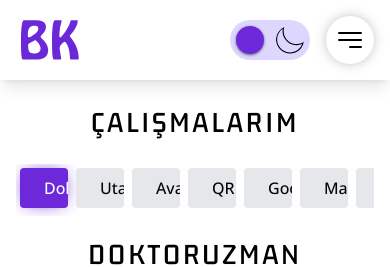
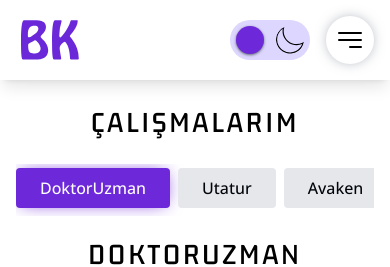
Before and after one commit to BatuhanKeskinsoy/cvreact, a React (Create React App) app: page /calismalarim in a window 390 px wide. Shown: the top 267 px of the page. Built offline with nearby package versions, Linux system fonts and the light colour scheme.

Commit message:
Update JobsMain.js

```diff
--- a/src/pages/jobs/JobsMain.js
+++ b/src/pages/jobs/JobsMain.js
@@ -33,7 +33,7 @@ function JobsMain() {
                   <NavLink tabIndex={key} to={jobSlug} key={key} onClick={handleRemoveActiveClass} className={
 
                     `JobsLink ${isActive ? 'first:active' : ''} block sm:text-left text-center h-fit px-6 py-2 rounded transition-all sm:w-[200px] w-fit my-1 ` +
-                    ` whitespace-nowrap overflow-hidden text-ellipsis md:min-w-max md:mx-0 mx-1 md:first:ml-0 first:ml-1 ` +
+                    ` whitespace-nowrap overflow-hidden text-ellipsis min-w-max md:mx-0 mx-1 first:ml-0 last:mr-0 ` +
                     `dark:bg-customSecondary-900 bg-gray-200 dark:hover:bg-yellow-400 hover:bg-violet-600 ` +
                     `dark:text-gray-200 text-customPrimary-900 dark:hover:text-customPrimary-900 hover:text-gray-200`}
                       >
```
